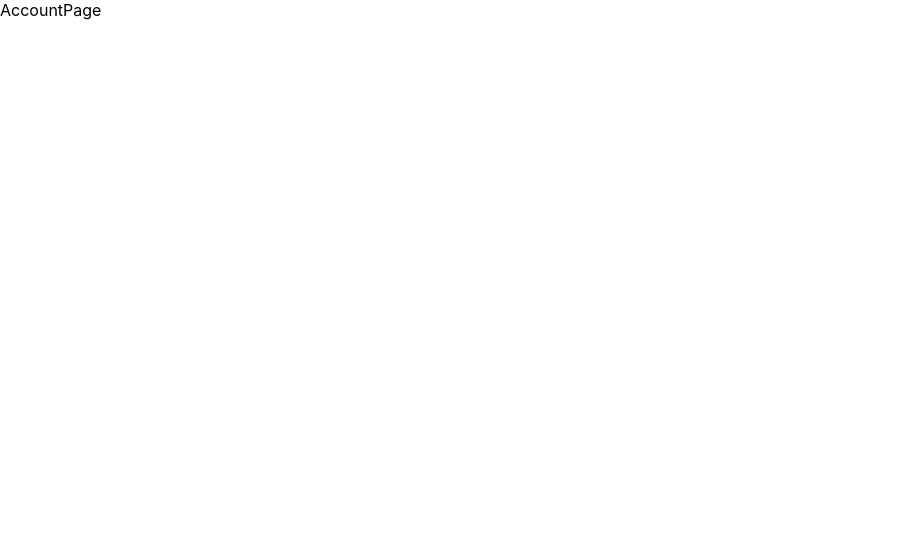
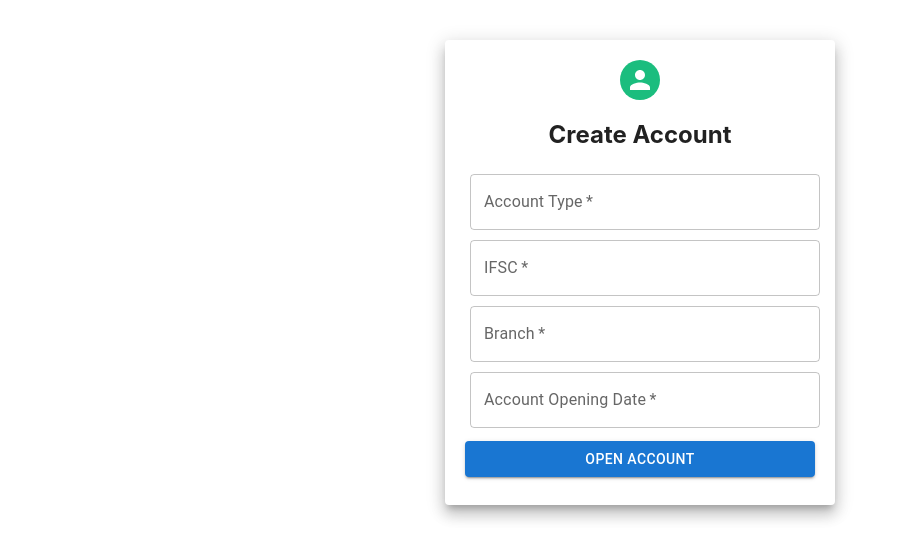
Before and after one commit to Gerosh-George/Online-Banking-System, a React (Create React App) app in the folder frontend/bankapp/: page /account in a window 1280 px wide. Shown: the top 560 px of the page, without its empty margins (0-906 px from the left). Built offline with nearby package versions, Linux system fonts and the light colour scheme.

Commit message:
Added AccountPage

```diff
--- a/frontend/bankapp/src/Components/AccountPage.jsx
+++ b/frontend/bankapp/src/Components/AccountPage.jsx
@@ -1,9 +1,132 @@
-import React from 'react'
+import React, { useState } from "react";
+import { useNavigate } from "react-router-dom";
+import axios from "axios";
+import {
+  Grid,
+  Paper,
+  Avatar,
+  TextField,
+  Button,
+  Typography,
+  Link,
+} from "@mui/material";
+import InputComponent from "./InputComponent";
 
-function AccountPage() {
+const AccountPage = () => {
+  const paperStyle = {
+    padding: 20,
+    height: "100%",
+    width: 350,
+    margin: "40px auto",
+  };
+  const avatarStyle = { backgroundColor: "#1bbd7e" };
+  const btnstyle = { margin: "8px 0" };
+
+  const baseURL = "http://localhost:8080/hello";
+  const navigate = useNavigate();
+
+
+  const [accountType, setAccountType] = useState("");
+  const [openingDate, setOpeningDate] = useState("");
+  const [ifsc, setIfsc] = useState("");
+  const [branch, setBranch] = useState("");
+
+
+
+  const accountTypeHandler = (event) => {
+    setAccountType(event.target.value);
+  };
+
+  const openingDateHandler = (event) => {
+    setOpeningDate(event.target.value);
+  };
+
+  const ifscHandler = (event) => {
+    setIfsc(event.target.value);
+  };
+
+  const branchHandler = (event) => {
+    setBranch(event.target.value);
+  };
+
+
+  const submitActionHandler = (event) => {
+    event.preventDefault();
+    console.log(event);
+    axios
+      .post(baseURL, {
+        accountType,
+        ifsc,
+        openingDate,
+        branch
+      })
+      .then((response) => {
+        console.log(response);
+        alert(response.data.message);
+
+        //navigate("/account");
+      })
+      .catch((error) => {
+        alert("error===" + error);
+      });
+  };
+
   return (
-    <div>AccountPage</div>
-  )
-}
+    <Grid>
+      <Paper elevation={10} style={paperStyle}>
+        <Grid item align="center">
+          <Avatar style={avatarStyle}></Avatar>
+          <h2>Create Account</h2>
+        </Grid>
+        <Grid item xs={12}>
+          <InputComponent
+            _id={"Account Type"}
+            _value={accountType}
+            _placeholder={"Account Type"}
+            _changeHandler={accountTypeHandler}
+          />
+        </Grid>
+        <Grid item xs={12}>
+          <InputComponent
+            _id={"IFSC"}
+            _value={ifsc}
+            _placeholder={"IFSC"}
+            _changeHandler={ifscHandler}
+          />
+        </Grid>
+        <Grid item xs={12}>
+          <InputComponent
+            _id={"Branch"}
+            _value={branch}
+            _placeholder={"Brancg"}
+            _changeHandler={branchHandler}
+          />
+        </Grid>
 
-export default AccountPage
+
+
+
+        <Grid item xs={12}>
+          <InputComponent
+            _id={"Account Opening Date"}
+            _value={openingDate}
+            _placeholder={"Opening Date"}
+            _changeHandler={openingDateHandler}
+          />
+        </Grid>
+
+        <Button
+          type="submit"
+          color="primary"
+          variant="contained"
+          style={btnstyle}
+          fullWidth
+          onClick={submitActionHandler}
+        >
+          Open Account
+        </Button>
+      </Paper>
+    </Grid>
+  );
+};
+export default AccountPage;
--- a/frontend/bankapp/src/Components/FormComponent.js
+++ b/frontend/bankapp/src/Components/FormComponent.js
@@ -36,7 +36,7 @@ const FormComponent = () => {
 
   const submitActionHandler = (event) => {
     event.preventDefault();
-    const baseURL = "http://localhost:8080/hello";
+    const baseURL = "http://localhost:8080/login";
     console.log(event);
     axios
       .post(baseURL, {
@@ -45,7 +45,7 @@ const FormComponent = () => {
       })
       .then((response) => {
         console.log(response);
-        alert(response.data.message);
+        alert(response.data);
 
         //navigate("/account");
       })
```
Also changed, not shown: frontend/bankapp/src/Components/UserDashboard.js (added, +7 -0 lines).
